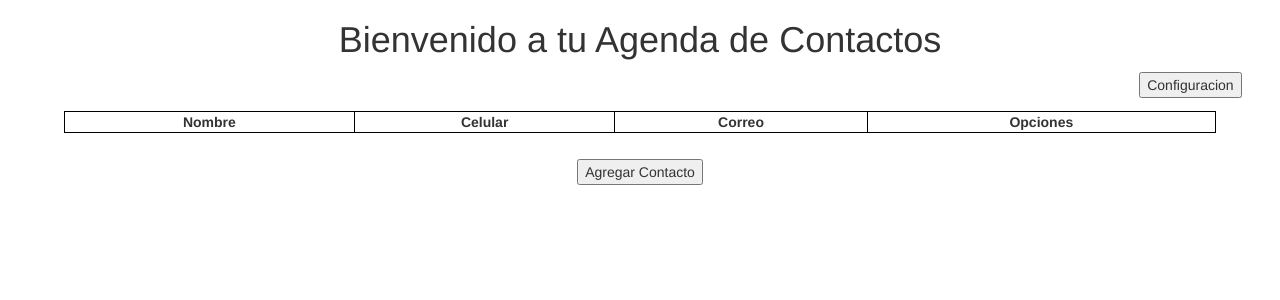
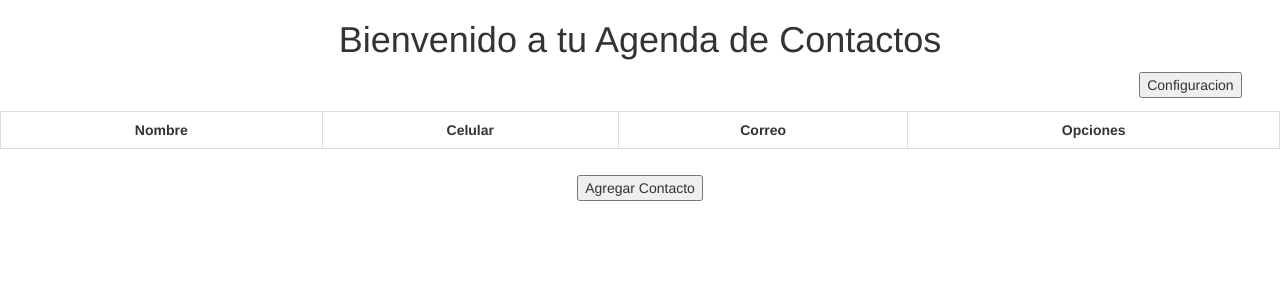
Before and after one commit to lshinigamyl/AgendaTelefonica_php, a PHP site: page / in a window 1280 px wide. Shown: the top 300 px of the page. Run offline with PHP 8.4, Linux system fonts and the light colour scheme; data that the repository does not hold is empty.

Commit message:
agregue bootstrap

```diff
--- a/index.php
+++ b/index.php
@@ -17,7 +17,7 @@ include 'System/VariablesSytem.php';
     </head>
     <body>
         <h1>Bienvenido a tu Agenda de Contactos</h1><div id="config"><button>Configuracion</button></div>
-        <table>
+        <table class="table table-hover table-bordered">
             <tr>
                 <th> Nombre </th> <th> Celular </th> <th> Correo </th> <th> Opciones </th>
             </tr>
```
